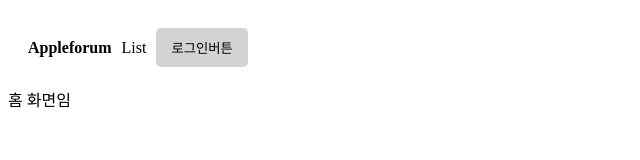
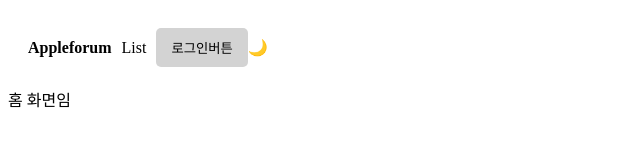
Before and after one commit to hyeon0208/nextjs-study, a Next.js app in the folder board/: page / in a window 1280 px wide. Shown: the top 160 px of the page, without its empty margins (0-640 px from the left). Built offline with nearby package versions, Linux system fonts and the light colour scheme; no server answers; the database is empty.

Commit message:
feat: 다크모드 적용

```diff
--- /dev/null
+++ b/board/app/darkMode.tsx
@@ -0,0 +1,28 @@
+'use client'
+
+import { useEffect } from "react"
+import { useRouter } from "next/navigation"
+
+export default function DarkMode() {
+    const router = useRouter()
+
+    useEffect(() => {
+        const mode = ('; ' + document.cookie).split(`; mode=`).pop()?.split(';')[0] || ''
+        if (mode == '') {
+            document.cookie = 'mode=light; max-age=' + (3600 * 24 * 400)
+        }
+    }, [])
+
+    return (
+        <span onClick={() => {
+            const cookie = ('; ' + document.cookie).split(`; mode=`).pop()?.split(';')[0]
+            if (cookie == 'light') {
+                document.cookie = 'mode=dark; max-age=' + (3600 * 24 * 400)
+                router.refresh()
+            } else {
+                document.cookie = 'mode=light; max-age=' + (3600 * 24 * 400)
+                router.refresh()
+            }
+        }}>🌙</span>
+    )
+}
--- a/board/app/globals.css
+++ b/board/app/globals.css
@@ -3,7 +3,7 @@
 @tailwind utilities;
 
 .body {
-    margin: 0;
+  margin: 0;
 }
 .list-bg {
   background: rgb(249, 250, 255);
@@ -28,7 +28,7 @@
 }
 .list-item p {
   color: rgb(15, 1, 1);
-  margin : 5px 0px;
+  margin: 5px 0px;
 }
 .p-20 {
   padding: 20px;
@@ -47,7 +47,7 @@
 }
 a {
   text-decoration: none;
-  color : black;
+  color: black;
 }
 .navbar {
   background: white;
@@ -61,3 +61,9 @@
 .logo {
   font-weight: bold;
 }
+.dark-mode .navbar {
+  background: #222;
+}
+.dark-mode .navbar a {
+  color: white;
+}
--- a/board/app/layout.tsx
+++ b/board/app/layout.tsx
@@ -6,6 +6,8 @@
 import { getServerSession, Session } from "next-auth";
 import { LogOutBtn } from "@/components/logOutBtn";
 import { authOptions } from "./api/auth/[...nextauth]/route";
+import DarkMode from "./darkMode";
+import { cookies } from "next/headers";
 
 // 최상위 폴더에 있는 layout.tsx는 공통 UI를 정의하는 역할. 모든 페이지에 적용됨.
 // 차상위 폴더의 하위 폴더에 있는 layout.tsx는 그 폴더와 하위 페이지에 자동 적용되며 상위에 있는 layout도 포함함ㅁ
@@ -27,11 +29,22 @@
 }>) {
     const session = await getServerSession(authOptions)
 
+    // useState는 새로고침 시 초기화됨.
+    // 다크모드는 설정한 이후 계속 유지됨 -> 브라우저 내에 저장
+    // localStorage는 브라우저 내에 저장 (사용자가 정리하지 않는한 5MB까지 유지 가능)
+    // cookie는 서버와 브라우저가 공유 (사용자가 정리하지 않는한 4KB까지 유지 가능)
+    // 다크모드를 localStorage 사용했을 때 단점 ??
+    // -> 서버와 브라우저가 공유하지 않음 -> 서버는 다크모드인지 몰라서 HTML 먼저 보내준후 브라우저가 마지막에 localStorage 확인하고 부랴부랴 다크모드 적용 -> 살짝 깜빡임
+    const cookieStore = await cookies()
+    const cookie = cookieStore.get('mode')
+
     return (
         <html lang="ko">
-            <body
-                className={`${geistSans.variable} ${geistMono.variable} antialiased`}
-            >
+            <body className={
+                cookie != undefined && cookie.value == 'dark'
+                    ? 'dark-mode'
+                    : ''
+            }>
                 <div className="navbar">
                     <Link href="/" className="logo">Appleforum</Link>
                     <Link href="/list">List</Link>
@@ -40,6 +53,7 @@
                             ? <span>{session.user?.name} <LogOutBtn /> </span>
                             : <LoginBtn></LoginBtn>
                     }
+                    <DarkMode />
                 </div>
                 {children}
             </body>
```
